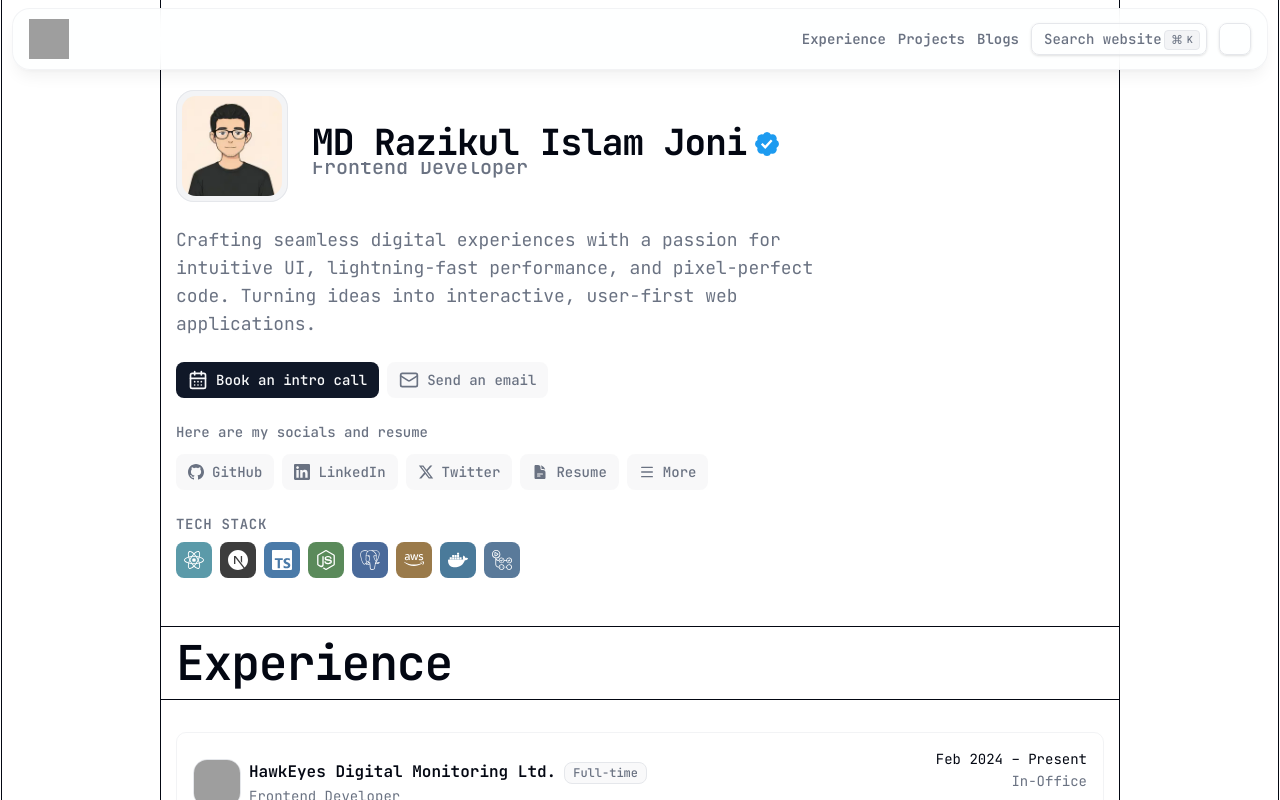
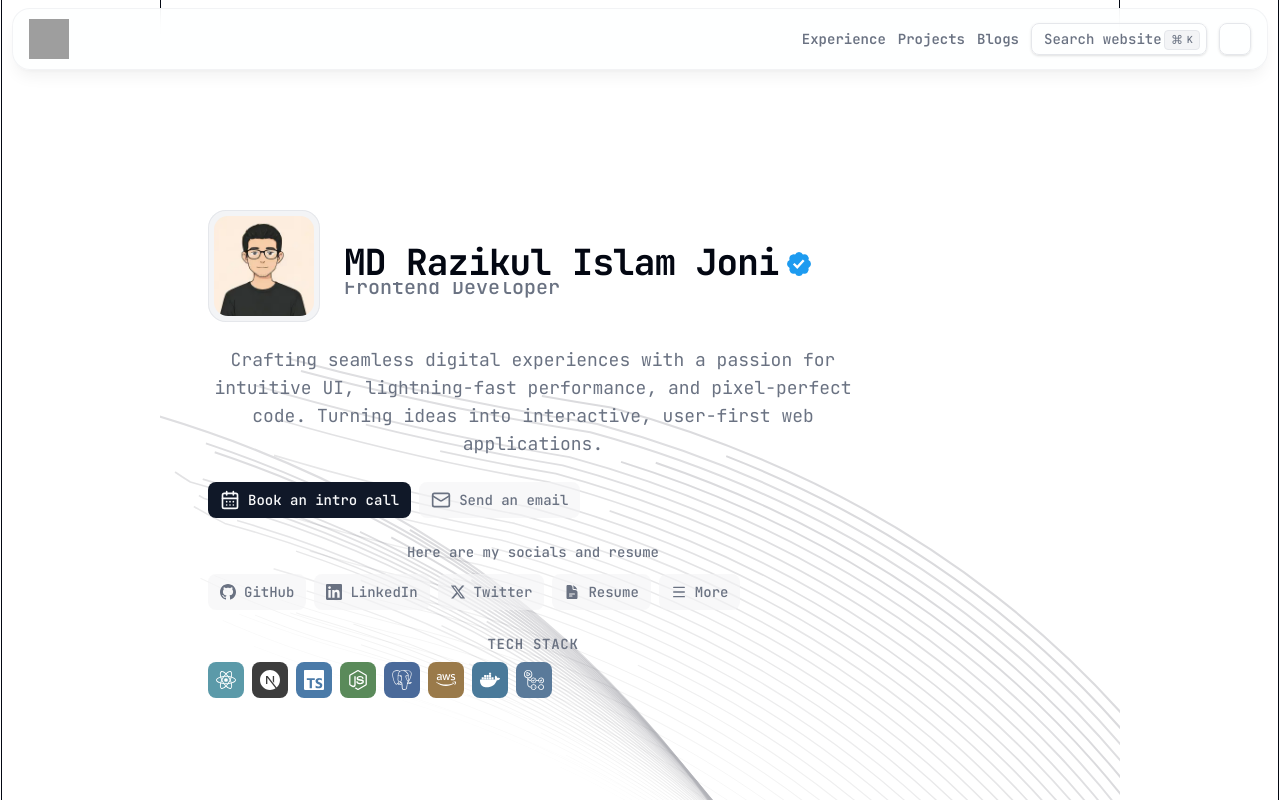
Before and after one commit to razikuljoni/dev-portfolio, a Next.js app: page / in a window 1280 px wide. Shown: the top 800 px of the page. Built offline with nearby package versions, Linux system fonts and the light colour scheme; grey boxes are pictures that could not be loaded.

Commit message:
feat: introduce an animated background paths component and integrate it into the hero section.

```diff
--- a/app/page.tsx
+++ b/app/page.tsx
@@ -1,20 +1,12 @@
-import FooterSection from "@/components/footer-section";
-import HeroSection from "@/components/hero-section";
-import {
-    Activity,
-    Component,
-    HomeIcon,
-    Mail,
-    Package,
-    ScrollText,
-    SunMoon,
-} from 'lucide-react';
+import FooterSection from "@/components/footer-section"
+import HeroSection from "@/components/hero-section"
 
-  import Blogs from "../components/blogs-section";
-  import Experience from "../components/experience-section";
-  import GithubSection from "../components/github-section";
-  import Header from "../components/header-section";
-  import Projects from "../components/projects-section";
+import { BackgroundPaths } from "@/components/background-paths"
+import Blogs from "../components/blogs-section"
+import Experience from "../components/experience-section"
+import GithubSection from "../components/github-section"
+import Header from "../components/header-section"
+import Projects from "../components/projects-section"
 
 export default function Page() {
     return (
@@ -29,7 +21,9 @@ export default function Page() {
 
                     <main className="mt-10">
                         <div className="flex flex-col">
+                            <BackgroundPaths>
                                 <HeroSection />
+                            </BackgroundPaths>
                             <Experience />
                             <Projects />
                             <Blogs />
@@ -40,5 +34,5 @@ export default function Page() {
                 </div>
             </div>
         </>
-  );
+    )
 }
--- /dev/null
+++ b/components/background-paths.tsx
@@ -0,0 +1,60 @@
+"use client"
+
+import { motion } from "framer-motion"
+
+function FloatingPaths({ position }: { position: number }) {
+    const paths = Array.from({ length: 36 }, (_, i) => ({
+        id: i,
+        d: `M-${380 - i * 5 * position} -${189 + i * 6}C-${380 - i * 5 * position} -${189 + i * 6} -${312 - i * 5 * position} ${216 - i * 6} ${
+            152 - i * 5 * position
+        } ${343 - i * 6}C${616 - i * 5 * position} ${470 - i * 6} ${684 - i * 5 * position} ${875 - i * 6} ${684 - i * 5 * position} ${875 - i * 6}`,
+        color: `rgba(15,23,42,${0.1 + i * 0.03})`,
+        width: 0.5 + i * 0.03,
+    }))
+
+    return (
+        <div className="absolute inset-0 pointer-events-none opacity-30">
+            <svg className="w-full h-full text-slate-950 dark:text-white" viewBox="0 0 696 316" fill="none">
+                <title>Background Paths</title>
+                {paths.map((path) => (
+                    <motion.path
+                        key={path.id}
+                        d={path.d}
+                        stroke="currentColor"
+                        strokeWidth={path.width}
+                        strokeOpacity={0.1 + path.id * 0.03}
+                        initial={{ pathLength: 0.3, opacity: 0.6 }}
+                        animate={{
+                            pathLength: 1,
+                            opacity: [0.3, 0.6, 0.3],
+                            pathOffset: [0, 1, 0],
+                        }}
+                        transition={{
+                            // eslint-disable-next-line react-hooks/purity
+                            duration: 20 + Math.random() * 10,
+                            repeat: Number.POSITIVE_INFINITY,
+                            ease: "linear",
+                        }}
+                    />
+                ))}
+            </svg>
+        </div>
+    )
+}
+
+export function BackgroundPaths({ children }: { children: React.ReactNode }) {
+    return (
+        <div className="relative min-h-screen w-full flex items-center justify-center overflow-hidden bg-white dark:bg-neutral-950">
+            <div className="absolute inset-0">
+                <FloatingPaths position={1} />
+                <FloatingPaths position={-1} />
+            </div>
+
+            <div className="relative z-10 container mx-auto px-4 md:px-6 text-center">
+                <motion.div initial={{ opacity: 0 }} animate={{ opacity: 1 }} transition={{ duration: 2 }} className="max-w-4xl mx-auto">
+                    {children}
+                </motion.div>
+            </div>
+        </div>
+    )
+}
```
Lines whose indentation alone changed are shown as unchanged.
